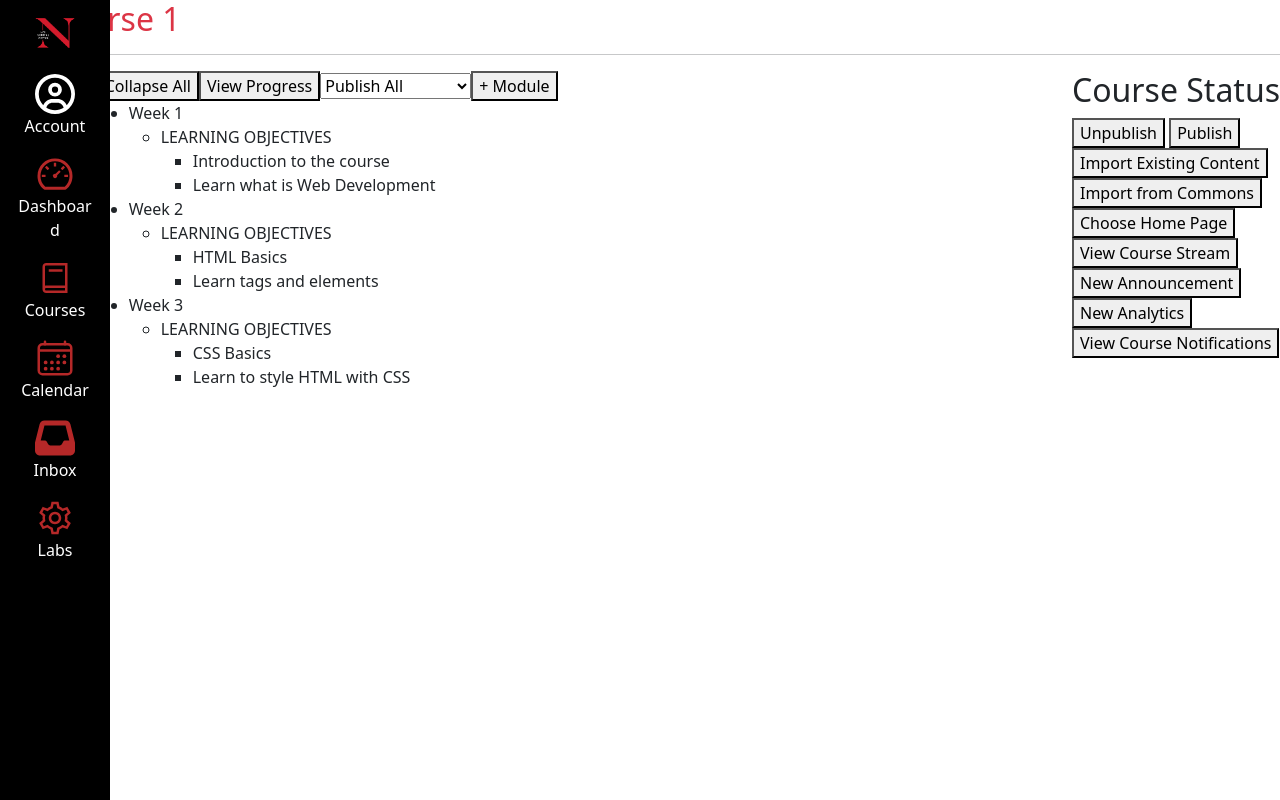
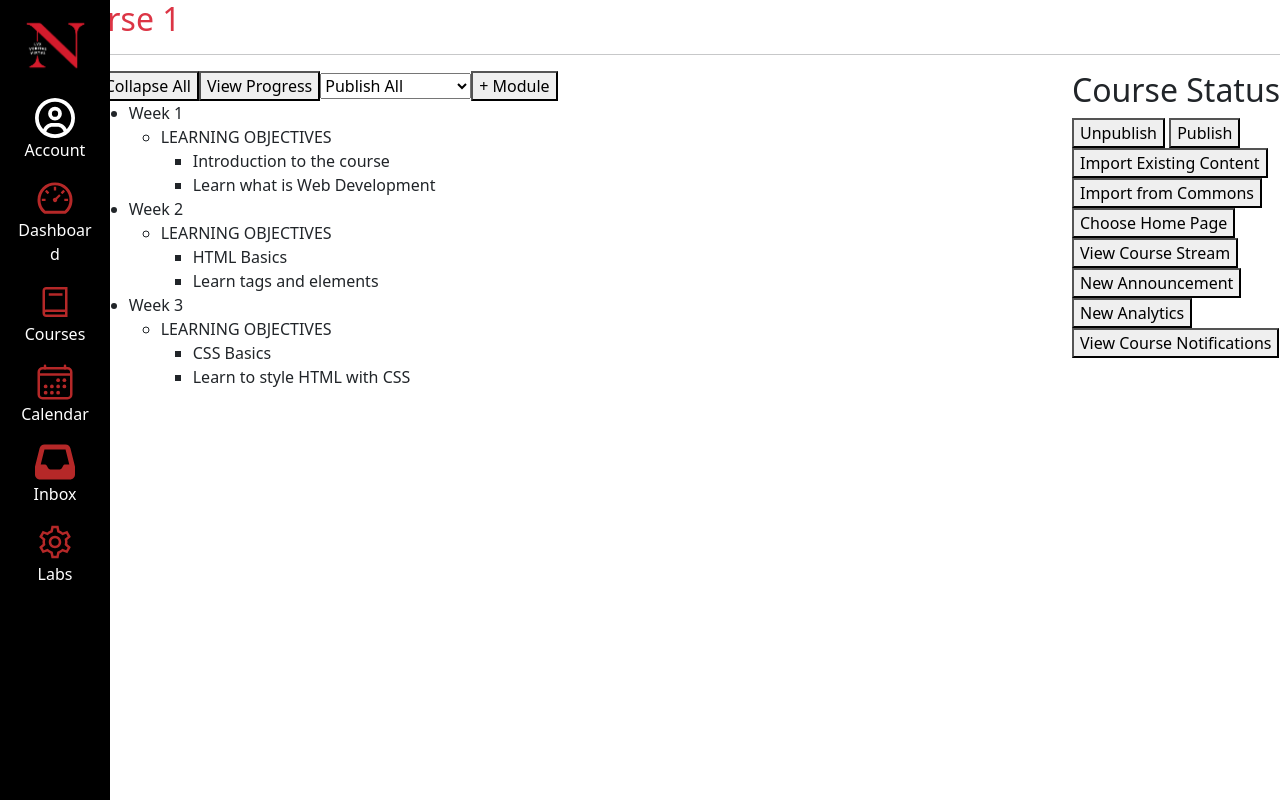
Before and after one commit to LuckyRandomness/kambaz-next-js, a Next.js app: page /courses/1/home in a window 1280 px wide. Built offline with nearby package versions, Linux system fonts and the light colour scheme.

Commit message:
How to change active link / style associated with active link?

```diff
--- a/app/(kambaz)/Navigation.tsx
+++ b/app/(kambaz)/Navigation.tsx
@@ -10,10 +10,10 @@ export default function KambazNavigation() {
     return (
         <ListGroup className="rounded-0 position-fixed bottom-0 top-0 d-none d-md-block bg-black z-2" style={{ width: 110 }}
         id="wd-kambaz-navigation">
-            <ListGroupItem action active className="bg-black border-0 text-center" as="a" href="https://www.northeastern.edu/" id="wd-neu-link" target="_blank">
-                <img src="/images/NEU.png" width="50px" alt="Northeastern University"/>
+            <ListGroupItem className="bg-black border-0 text-center" aria-current="true" as="a" href="https://www.northeastern.edu/" id="wd-neu-link" target="_blank">
+                <img src="/images/NEU.png" width="75px" alt="Northeastern University"/>
             </ListGroupItem>
-            <ListGroupItem className="border-0 bg-black text-center text-break">
+            <ListGroupItem active className="border-0 bg-black text-center text-break">
                 <Link href="/account" id="wd-account-link" className="text-white text-decoration-none text-start" >
                 <FaRegCircleUser className="fs-1 text-white" />
                 <br />
```
